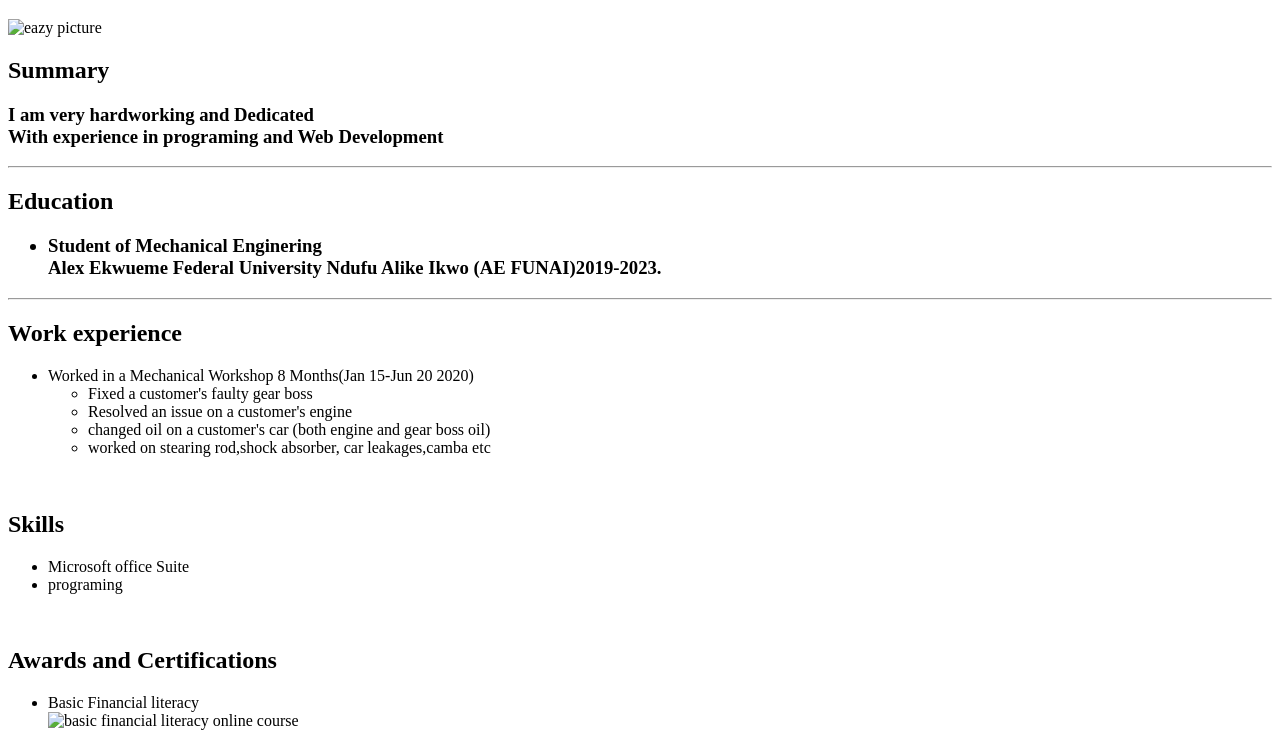
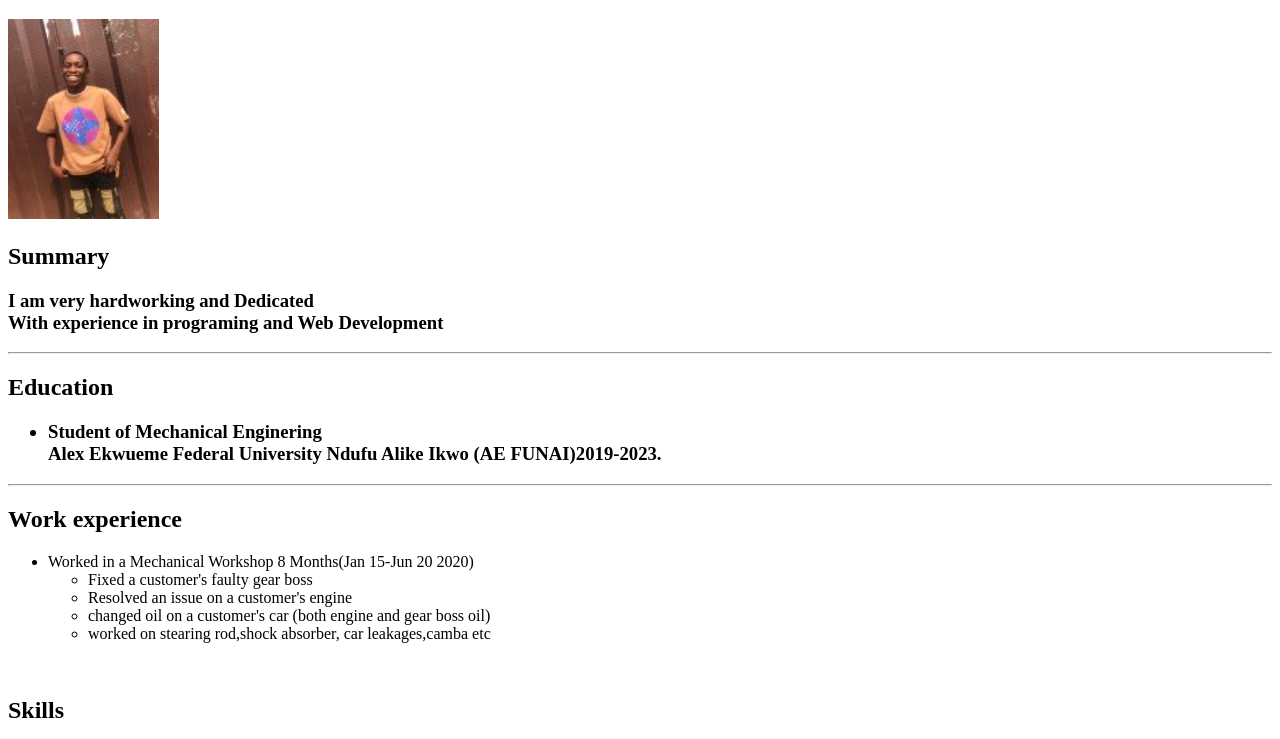
Before and after one commit to eazimonie/html.my-resume, a plain HTML site: page index.html in a window 1280 px wide. Shown: the part 61-800 px from the top of the page. Drawn offline with Linux system fonts and the light colour scheme.

Commit message:
Add files via upload

```diff
--- a/index.html
+++ b/index.html
@@ -6,7 +6,7 @@
     </head>
     <body>
         <h1>Ezekiel Chukwdi Miracle</h1>
-        <img src="../assets/images/eazy.png" height="200" alt="eazy picture"/>
+        <img src="./eazy.png" height="200" alt="eazy picture"/>
         <h2>Summary</h2>
         <h3>I am very hardworking and Dedicated <br />
             With experience in programing and
@@ -40,7 +40,7 @@
         <h2>Awards and Certifications</h2>
         <ul>
             <li>Basic Financial literacy</li>
-            <img src="../assets/images/eazi.png" height="200" alt="basic financial literacy online course"/>
+            <img src="./eazi.png" height="200" alt="basic financial literacy online course"/>
         </ul> <br />
 
         <h2>Other</h2>
```
